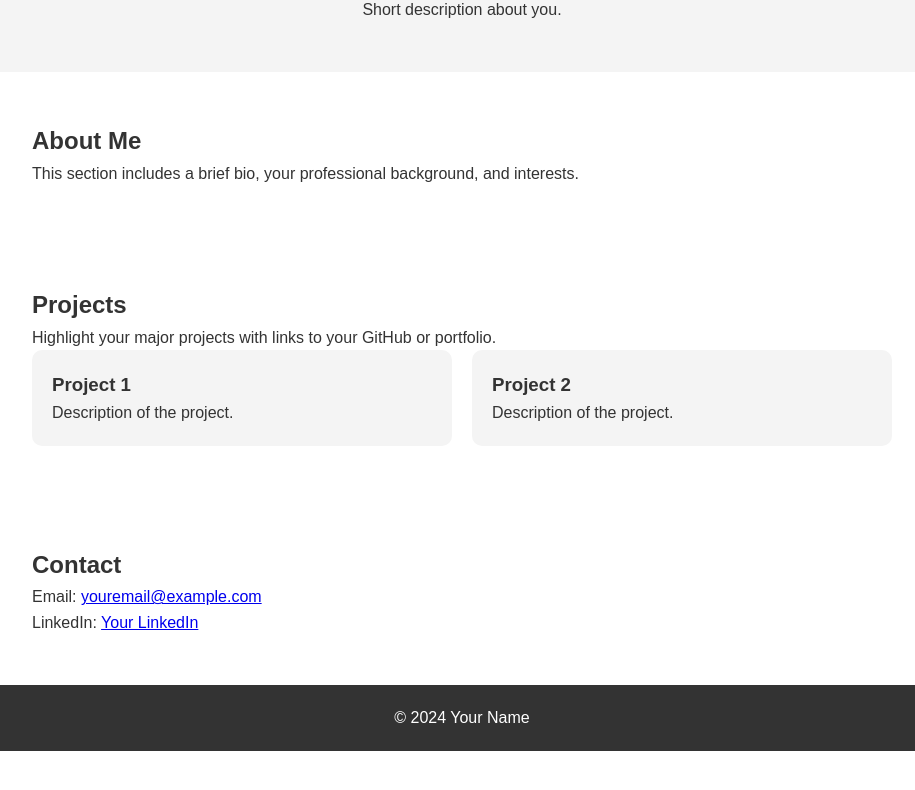
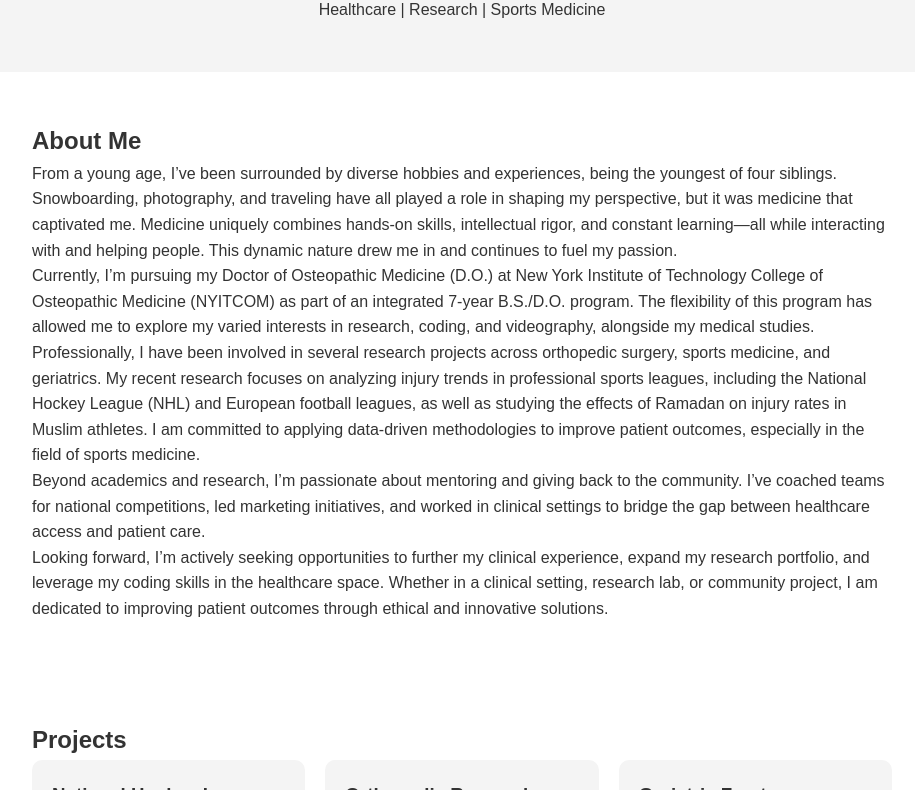
Before and after one commit to ibqureshi/website, a plain HTML site: page index.html in a window 1280 px wide. Shown: the part 130-920 px from the top of the page, without its empty margins (178-1093 px from the left). Before the commit the page ends 881 px from the top, so only its background shows below. Drawn offline with Linux system fonts and the light colour scheme.

Commit message:
Add files via upload

```diff
--- a/index.html
+++ b/index.html
@@ -4,35 +4,52 @@
 <head>
     <meta charset="UTF-8">
     <meta name="viewport" content="width=device-width, initial-scale=1.0">
-    <title>Your Name</title>
+    <title>Ibraheem Qureshi</title>
     <link rel="stylesheet" href="style.css">
 </head>
 <body>
 
     <!-- Header section -->
     <header>
-        <h1>Your Name</h1>
-        <p>Short description about you.</p>
+        <h1>Ibraheem Qureshi</h1>
+        <p>Healthcare | Research | Sports Medicine</p>
     </header>
 
     <!-- About Section -->
     <section id="about">
         <h2>About Me</h2>
-        <p>This section includes a brief bio, your professional background, and interests.</p>
+        <p>
+            From a young age, I’ve been surrounded by diverse hobbies and experiences, being the youngest of four siblings. Snowboarding, photography, and traveling have all played a role in shaping my perspective, but it was medicine that captivated me. Medicine uniquely combines hands-on skills, intellectual rigor, and constant learning—all while interacting with and helping people. This dynamic nature drew me in and continues to fuel my passion.
+        </p>
+        <p>
+            Currently, I’m pursuing my Doctor of Osteopathic Medicine (D.O.) at New York Institute of Technology College of Osteopathic Medicine (NYITCOM) as part of an integrated 7-year B.S./D.O. program. The flexibility of this program has allowed me to explore my varied interests in research, coding, and videography, alongside my medical studies.
+        </p>
+        <p>
+            Professionally, I have been involved in several research projects across orthopedic surgery, sports medicine, and geriatrics. My recent research focuses on analyzing injury trends in professional sports leagues, including the National Hockey League (NHL) and European football leagues, as well as studying the effects of Ramadan on injury rates in Muslim athletes. I am committed to applying data-driven methodologies to improve patient outcomes, especially in the field of sports medicine.
+        </p>
+        <p>
+            Beyond academics and research, I’m passionate about mentoring and giving back to the community. I’ve coached teams for national competitions, led marketing initiatives, and worked in clinical settings to bridge the gap between healthcare access and patient care.
+        </p>
+        <p>
+            Looking forward, I’m actively seeking opportunities to further my clinical experience, expand my research portfolio, and leverage my coding skills in the healthcare space. Whether in a clinical setting, research lab, or community project, I am dedicated to improving patient outcomes through ethical and innovative solutions.
+        </p>
     </section>
 
     <!-- Projects Section -->
     <section id="projects">
         <h2>Projects</h2>
-        <p>Highlight your major projects with links to your GitHub or portfolio.</p>
         <div class="project-container">
             <div class="project">
-                <h3>Project 1</h3>
-                <p>Description of the project.</p>
+                <h3>National Hockey League Injury Trends</h3>
+                <p>Analyzed injury rates before and after a bye week was introduced in the NHL, as well as during Olympic years, to assess the impact of schedule changes on athlete health.</p>
             </div>
             <div class="project">
-                <h3>Project 2</h3>
-                <p>Description of the project.</p>
+                <h3>Orthopedic Research on Football Injuries</h3>
+                <p>Collaborated on research assessing the risk of injuries in Muslim footballers during Ramadan and analyzed injury trends in American Major League Soccer based on turf vs. grass fields.</p>
+            </div>
+            <div class="project">
+                <h3>Geriatric Fracture Management</h3>
+                <p>Conducted a scoping review of rib fracture management in older adults, emphasizing the need for multidisciplinary care to improve outcomes for geriatric patients.</p>
             </div>
         </div>
     </section>
@@ -40,13 +57,14 @@
     <!-- Contact Section -->
     <section id="contact">
         <h2>Contact</h2>
-        <p>Email: <a href="mailto:youremail@example.com">youremail@example.com</a></p>
-        <p>LinkedIn: <a href="https://www.linkedin.com/in/yourprofile">Your LinkedIn</a></p>
+        <p>If you’d like to get in touch, feel free to reach out via email or LinkedIn.</p>
+        <p>Email: <a href="mailto:iqures01@nyit.edu">iqures01@nyit.edu</a></p>
+        <p>LinkedIn: <a href="https://www.linkedin.com/in/ibraheem-qureshi/">linkedin.com/in/ibraheem-qureshi/</a></p>
     </section>
 
     <!-- Footer -->
     <footer>
-        <p>&copy; 2024 Your Name</p>
+        <p>&copy; 2024 Ibraheem Qureshi</p>
     </footer>
 
 </body>
```
